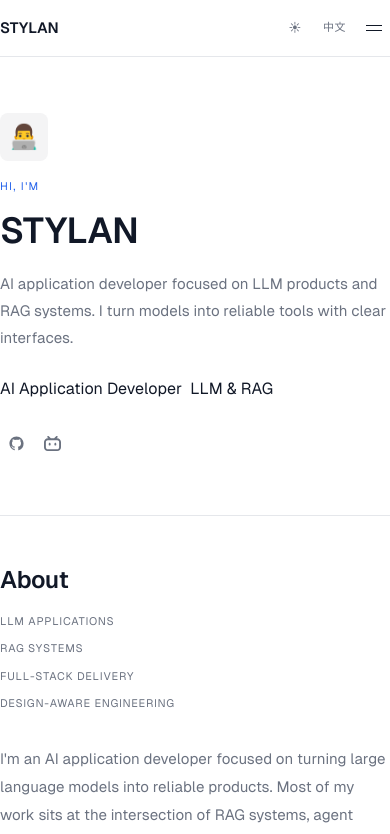
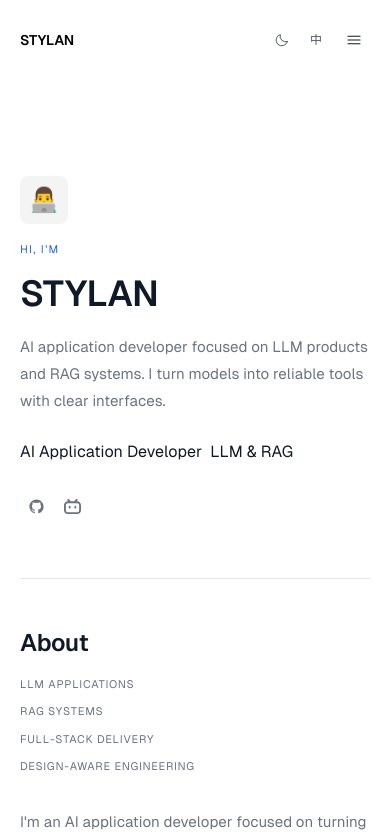
Before and after one commit to duan-deqing/duan-deqing.github.io, a React (Vite) app: page / in a window 390 px wide. Shown: the top 834 px of the page. Built offline with nearby package versions, Linux system fonts and the light colour scheme.

Commit message:
feat: 拆分 antfu 首页壳与子页布局路由

```diff
--- a/src/App.jsx
+++ b/src/App.jsx
@@ -1,28 +1,32 @@
 import { lazy, Suspense, useEffect } from 'react'
-import { Routes, Route } from 'react-router-dom'
+import { Route, Routes } from 'react-router-dom'
 import { AppSettingsProvider } from './hooks/AppSettings'
 import ScrollToTop from './components/shared/ScrollToTop'
-import SiteHeader from './components/shared/SiteHeader'
-import SiteFooter from './components/shared/SiteFooter'
+import HomeLayout from './layouts/HomeLayout'
+import SubpageLayout from './layouts/SubpageLayout'
 import HomePage from './pages/HomePage'
 
-const SkillsPage = lazy(() => import('./pages/SkillsPage'))
 const ProjectsPage = lazy(() => import('./pages/ProjectsPage'))
 const BlogPage = lazy(() => import('./pages/BlogPage'))
 const BlogPostPage = lazy(() => import('./pages/BlogPostPage'))
+const SkillsPage = lazy(() => import('./pages/SkillsPage'))
 const ContactPage = lazy(() => import('./pages/ContactPage'))
 const NotFoundPage = lazy(() => import('./pages/NotFoundPage'))
 
 function prefetchSubpages() {
   const loaders = [
-    () => import('./pages/SkillsPage'),
     () => import('./pages/ProjectsPage'),
     () => import('./pages/BlogPage'),
+    () => import('./pages/SkillsPage'),
     () => import('./pages/ContactPage'),
   ]
   loaders.forEach((load) => {
     load().catch(() => {})
   })
+}
+
+function page(element) {
+  return <Suspense fallback={<div className="min-h-[60vh]" aria-hidden />}>{element}</Suspense>
 }
 
 export default function App() {
@@ -41,25 +45,20 @@ export default function App() {
 
   return (
     <AppSettingsProvider>
-      <div className="flex min-h-screen flex-col bg-page text-ink">
-        <ScrollToTop />
-        <SiteHeader />
-        <main className="container-page flex-1">
-          {/* 占位高度需 ≥ 一屏：否则首屏会先露出页脚，路由 chunk 到位后页脚被推走（CLS）。 */}
-          <Suspense fallback={<div className="container-page min-h-[100vh]" aria-hidden />}>
-            <Routes>
-              <Route path="/" element={<HomePage />} />
-              <Route path="/skills" element={<SkillsPage />} />
-              <Route path="/projects" element={<ProjectsPage />} />
-              <Route path="/blog" element={<BlogPage />} />
-              <Route path="/blog/:slug" element={<BlogPostPage />} />
-              <Route path="/contact" element={<ContactPage />} />
-              <Route path="*" element={<NotFoundPage />} />
-            </Routes>
-          </Suspense>
-        </main>
-        <SiteFooter />
-      </div>
+      <ScrollToTop />
+      <Routes>
+        <Route element={<HomeLayout />}>
+          <Route path="/" element={<HomePage />} />
+        </Route>
+        <Route element={<SubpageLayout />}>
+          <Route path="/projects" element={page(<ProjectsPage />)} />
+          <Route path="/blog" element={page(<BlogPage />)} />
+          <Route path="/blog/:slug" element={page(<BlogPostPage />)} />
+          <Route path="/skills" element={page(<SkillsPage />)} />
+          <Route path="/contact" element={page(<ContactPage />)} />
+          <Route path="*" element={page(<NotFoundPage />)} />
+        </Route>
+      </Routes>
     </AppSettingsProvider>
   )
 }
--- /dev/null
+++ b/src/components/site/HomeFooter.jsx
@@ -0,0 +1,30 @@
+import config from '../../content/site.yaml'
+import { useLanguage } from '../../hooks/useLanguage'
+import SocialIcon from '../shared/SocialIcon'
+
+export default function HomeFooter() {
+  const { t } = useLanguage()
+  const socials = config.socialLinks || []
+  const copyright = config.footer?.copyright || `© ${new Date().getFullYear()} STYLAN`
+
+  return (
+    <footer className="mx-auto w-full max-w-[65ch] px-5 pb-6 pt-10 md:px-7">
+      <div className="flex flex-wrap items-center justify-between gap-3 border-t border-line pt-4">
+        <p className="text-xs text-muted">{copyright}</p>
+        <div className="flex items-center gap-1">
+          {socials.map((social) => (
+            <SocialIcon key={social.platform} platform={social.platform} href={social.url} />
+          ))}
+          <a
+            href="/rss.xml"
+            target="_blank"
+            rel="noopener noreferrer"
+            className="inline-flex h-8 items-center rounded-md px-2 text-xs text-muted-strong transition-colors hover:bg-subtle hover:text-ink"
+          >
+            {t({ en: 'RSS', zh: 'RSS' })}
+          </a>
+        </div>
+      </div>
+    </footer>
+  )
+}
--- /dev/null
+++ b/src/components/site/HomeHeader.jsx
@@ -0,0 +1,78 @@
+import { useEffect, useState } from 'react'
+import { Link, useLocation } from 'react-router-dom'
+import config from '../../content/site.yaml'
+import { useLanguage } from '../../hooks/useLanguage'
+import { cn } from '../../utils/cn'
+import ThemeLangControls from './ThemeLangControls'
+import { CloseIcon, MenuIcon } from './icons'
+
+export default function HomeHeader() {
+  const { t } = useLanguage()
+  const { pathname } = useLocation()
+  const [open, setOpen] = useState(false)
+  const links = config.navLinks || []
+
+  useEffect(() => setOpen(false), [pathname])
+
+  return (
+    <header className="mx-auto w-full max-w-6xl px-5 py-6 md:px-8">
+      <div className="flex items-center justify-between gap-4">
+        <Link
+          to="/"
+          className="text-sm font-semibold tracking-tight text-heading"
+          aria-label={t({ en: 'STYLAN home', zh: 'STYLAN 首页' })}
+        >
+          STYLAN
+        </Link>
+
+        <nav aria-label="Main" className="hidden items-center gap-5 md:flex">
+          {links.map((link) => (
+            <Link
+              key={link.href}
+              to={link.href}
+              aria-current={pathname === link.href ? 'page' : undefined}
+              className="text-sm text-ink opacity-60 transition-opacity hover:opacity-100"
+            >
+              {t(link.label)}
+            </Link>
+          ))}
+          <ThemeLangControls />
+        </nav>
+
+        <div className="flex items-center gap-2 md:hidden">
+          <ThemeLangControls />
+          <button
+            type="button"
+            className="grid size-8 place-items-center rounded-md text-ink hover:bg-subtle"
+            aria-label={open ? 'Close menu' : 'Open menu'}
+            aria-expanded={open}
+            onClick={() => setOpen((value) => !value)}
+          >
+            {open ? <CloseIcon size={18} /> : <MenuIcon size={18} />}
+          </button>
+        </div>
+      </div>
+
+      {open ? (
+        <nav
+          aria-label="Mobile"
+          className="mt-4 flex flex-col divide-y divide-line border-y border-line md:hidden"
+        >
+          {links.map((link) => (
+            <Link
+              key={link.href}
+              to={link.href}
+              onClick={() => setOpen(false)}
+              className={cn(
+                'py-3 text-base',
+                pathname === link.href ? 'text-heading' : 'text-muted-strong'
+              )}
+            >
+              {t(link.label)}
+            </Link>
+          ))}
+        </nav>
+      ) : null}
+    </header>
+  )
+}
--- /dev/null
+++ b/src/layouts/HomeLayout.jsx
@@ -0,0 +1,15 @@
+import { Outlet } from 'react-router-dom'
+import HomeFooter from '../components/site/HomeFooter'
+import HomeHeader from '../components/site/HomeHeader'
+
+export default function HomeLayout() {
+  return (
+    <div className="flex min-h-dvh flex-col bg-page text-ink">
+      <HomeHeader />
+      <main className="mx-auto w-full max-w-[65ch] flex-1 px-5 py-10 md:px-7">
+        <Outlet />
+      </main>
+      <HomeFooter />
+    </div>
+  )
+}
--- /dev/null
+++ b/src/layouts/SubpageLayout.jsx
@@ -0,0 +1,11 @@
+import { Outlet } from 'react-router-dom'
+
+export default function SubpageLayout() {
+  return (
+    <div className="min-h-dvh bg-page text-ink">
+      <main className="mx-auto w-full max-w-5xl px-6 py-8 lg:px-8 lg:py-16">
+        <Outlet />
+      </main>
+    </div>
+  )
+}
```
